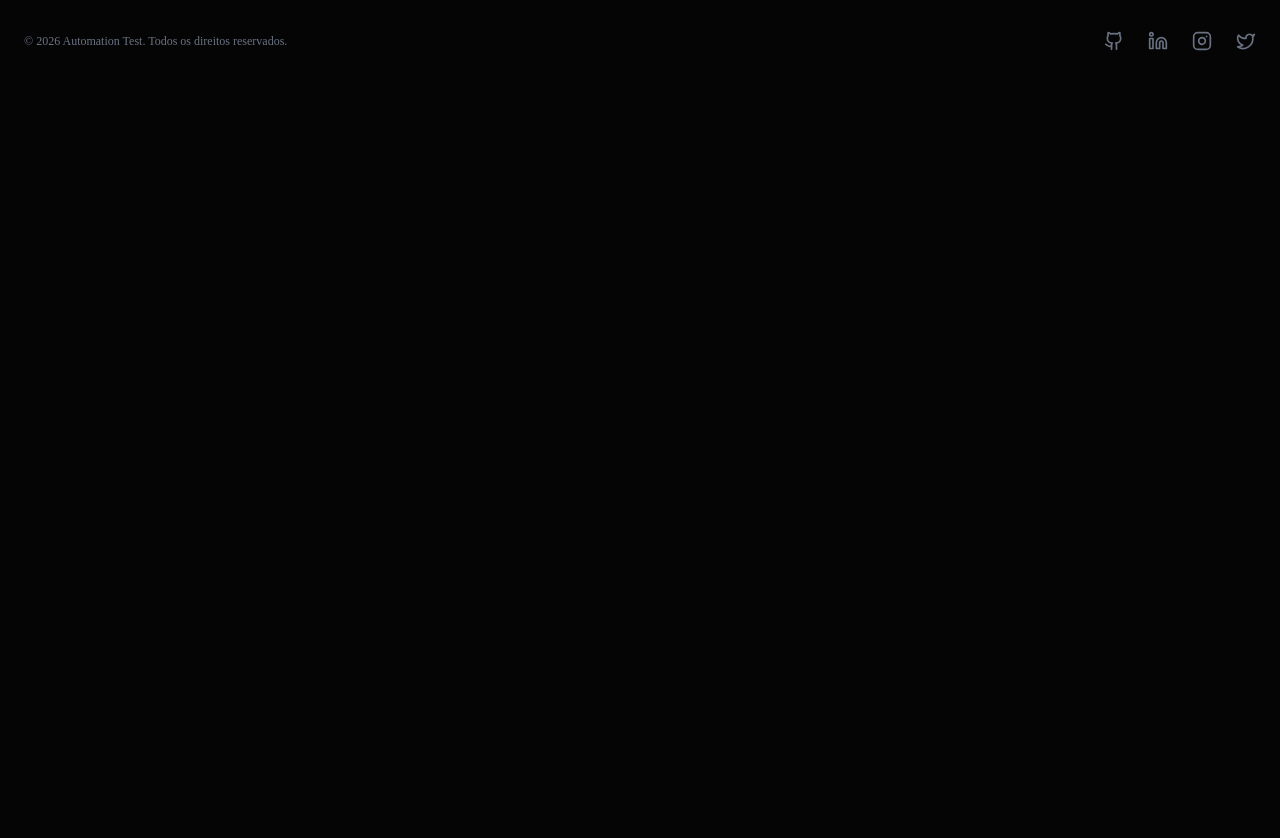
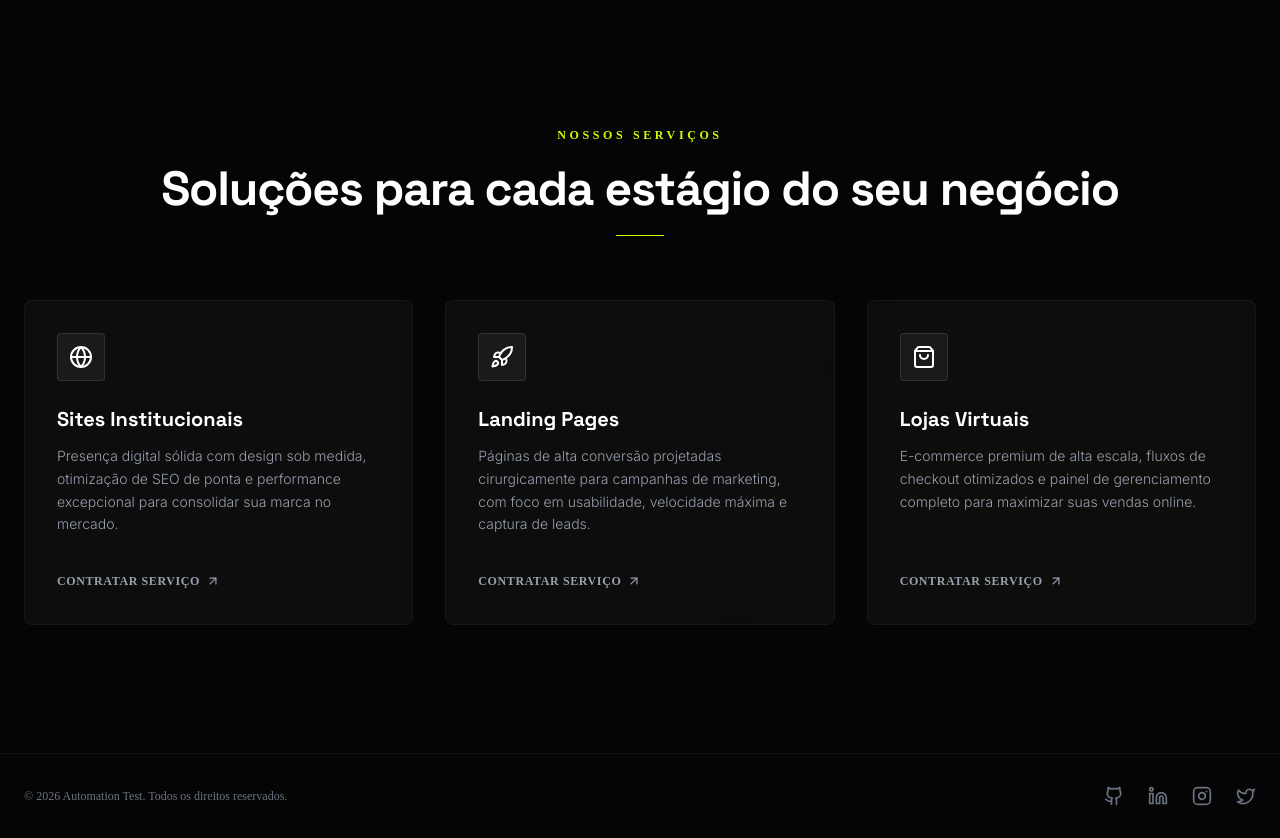
Before and after one commit to wlidemberg/automation-test, a React (Vite) app: page / in a window 1280 px wide. Shown: the part 1540-2378 px from the top of the page. Before the commit the page ends 1623 px from the top, so only its background shows below. Built offline with nearby package versions, Linux system fonts and the light colour scheme.

Commit message:
feat: corrige tipografia global e artefatos de luz, e adiciona secao de servicos em grid

```diff
--- a/src/components/AboutSection.tsx
+++ b/src/components/AboutSection.tsx
@@ -49,7 +49,7 @@ await automation.optimize({
     <section id="sobre" className="relative py-32 px-6 bg-brand-dark overflow-hidden border-t border-brand-gray/60">
 
       {/* Background radial glow */}
-      <div className="absolute top-1/2 left-0 -translate-y-1/2 w-[350px] h-[350px] bg-brand-neon/5 blur-[120px] rounded-full pointer-events-none" />
+      <div className="absolute top-1/2 left-0 -translate-y-1/2 w-[350px] h-[350px] bg-brand-neon/[0.02] blur-[120px] rounded-full pointer-events-none -z-10" />
 
       <div className="max-w-7xl mx-auto grid grid-cols-1 md:grid-cols-2 gap-16 items-center">
 
@@ -66,10 +66,10 @@ await automation.optimize({
           </span>
 
           <h2 className="text-3xl sm:text-5xl font-space font-bold tracking-tight text-white leading-tight">
-            Nós lideramos com engenharia de alto padrão.
+            Nós lideramos com Engenharia de alto padrão.
           </h2>
 
-          <p className="text-gray-400 font-light leading-relaxed">
+          <p className="font-sans text-gray-400 font-light leading-relaxed">
             Somos especialistas em automação de processos corporativos, robótica de dados e desenvolvimento de interfaces de alto valor. Nosso propósito é acelerar as operações digitais de empresas com o máximo nível de refino estético e estabilidade de infraestrutura.
           </p>
 
@@ -93,10 +93,11 @@ await automation.optimize({
           whileInView={{ opacity: 1, x: 0 }}
           viewport={{ once: true, margin: "-100px" }}
           transition={{ duration: 0.8, ease: [0.16, 1, 0.3, 1] }}
-          className="flex justify-center items-center relative group"
+          className="flex justify-center items-center relative group z-10"
         >
           {/* Neon Glow Backdrop that fades in on group hover */}
-          <div className="absolute inset-0 bg-brand-neon/5 opacity-0 group-hover:opacity-100 blur-3xl transition-opacity duration-500 rounded-lg pointer-events-none -z-10" />
+          <div className="absolute inset-0 bg-brand-neon/[0.02] opacity-0 group-hover:opacity-100 blur-2xl transition-opacity duration-500 rounded-lg pointer-events-none -z-10" />
+
 
           {/* Perspective Wrapper for 3D Tilt */}
           <div className="w-full max-w-[500px] h-[360px] [perspective:1000px]">
--- a/src/components/HeroSection.tsx
+++ b/src/components/HeroSection.tsx
@@ -71,7 +71,7 @@ export default function HeroSection() {
         {/* Supporting Text */}
         <motion.p
           variants={itemVariants}
-          className="text-gray-400 text-base sm:text-xl max-w-2xl mx-auto font-light leading-relaxed"
+          className="font-sans text-gray-400 text-base sm:text-xl max-w-2xl mx-auto font-light leading-relaxed"
         >
           Soluções modernas, rápidas e estratégicas para escalar sua empresa e criar uma presença digital marcante.
         </motion.p>
--- /dev/null
+++ b/src/components/ServicesSection.tsx
@@ -0,0 +1,121 @@
+import { motion } from 'framer-motion'
+import type { Variants } from 'framer-motion'
+import { Globe, Rocket, ShoppingBag, ArrowUpRight } from 'lucide-react'
+
+export default function ServicesSection() {
+  const services = [
+    {
+      title: 'Sites Institucionais',
+      description: 'Presença digital sólida com design sob medida, otimização de SEO de ponta e performance excepcional para consolidar sua marca no mercado.',
+      icon: Globe,
+      link: '#contato'
+    },
+    {
+      title: 'Landing Pages',
+      description: 'Páginas de alta conversão projetadas cirurgicamente para campanhas de marketing, com foco em usabilidade, velocidade máxima e captura de leads.',
+      icon: Rocket,
+      link: '#contato'
+    },
+    {
+      title: 'Lojas Virtuais',
+      description: 'E-commerce premium de alta escala, fluxos de checkout otimizados e painel de gerenciamento completo para maximizar suas vendas online.',
+      icon: ShoppingBag,
+      link: '#contato'
+    }
+  ]
+
+  const containerVariants: Variants = {
+    hidden: { opacity: 0 },
+    visible: {
+      opacity: 1,
+      transition: {
+        staggerChildren: 0.15,
+        delayChildren: 0.1
+      }
+    }
+  }
+
+  const cardVariants: Variants = {
+    hidden: { opacity: 0, y: 30 },
+    visible: {
+      opacity: 1,
+      y: 0,
+      transition: {
+        duration: 0.8,
+        ease: [0.16, 1, 0.3, 1]
+      }
+    }
+  }
+
+  return (
+    <section id="servicos" className="relative py-32 px-6 bg-brand-dark overflow-hidden border-t border-brand-gray/60">
+
+      {/* Ambient background glow */}
+      <div className="absolute bottom-0 right-0 w-[400px] h-[400px] bg-brand-neon/[0.015] blur-[150px] rounded-full pointer-events-none" />
+
+      <div className="max-w-7xl mx-auto space-y-16">
+
+        {/* Section Header */}
+        <div className="text-center space-y-4">
+          <span className="text-xs uppercase tracking-[0.3em] font-semibold text-brand-neon block">
+            NOSSOS SERVIÇOS
+          </span>
+          <h2 className="text-3xl sm:text-5xl font-space font-bold tracking-tight text-white leading-tight">
+            Soluções para cada estágio do seu negócio
+          </h2>
+          <div className="w-12 h-[1px] bg-brand-neon mx-auto mt-4" />
+        </div>
+
+        {/* Services Bento Grid */}
+        <motion.div
+          variants={containerVariants}
+          initial="hidden"
+          whileInView="visible"
+          viewport={{ once: true, margin: "-100px" }}
+          className="grid grid-cols-1 md:grid-cols-3 gap-8"
+        >
+          {services.map((service, index) => {
+            const Icon = service.icon
+            return (
+              <motion.div
+                key={index}
+                variants={cardVariants}
+                className="group bg-brand-gray/40 border border-white/5 p-8 rounded-lg flex flex-col justify-between hover:border-brand-neon/30 hover:bg-brand-gray/60 hover:-translate-y-2 transition-all duration-300 relative overflow-hidden backdrop-blur-sm"
+              >
+                {/* Visual card hover reflection effect */}
+                <div className="absolute inset-0 bg-gradient-to-tr from-brand-neon/[0.02] to-transparent opacity-0 group-hover:opacity-100 transition-opacity duration-300 pointer-events-none" />
+
+                <div className="space-y-6">
+                  {/* Icon wrap */}
+                  <div className="w-12 h-12 rounded bg-brand-gray flex items-center justify-center border border-white/10 group-hover:border-brand-neon/40 transition-colors duration-300">
+                    <Icon className="w-6 h-6 text-white group-hover:text-brand-neon transition-colors duration-300" />
+                  </div>
+
+                  <div className="space-y-3">
+                    <h3 className="text-xl font-space font-bold text-white group-hover:text-brand-neon transition-colors duration-300">
+                      {service.title}
+                    </h3>
+                    <p className="font-sans text-sm text-gray-400 font-light leading-relaxed">
+                      {service.description}
+                    </p>
+                  </div>
+                </div>
+
+                <div className="pt-8 mt-auto">
+                  <a
+                    href={service.link}
+                    className="inline-flex items-center gap-1.5 text-xs uppercase tracking-wider font-semibold text-gray-400 group-hover:text-brand-neon transition-colors duration-300"
+                  >
+                    Contratar Serviço
+                    <ArrowUpRight className="w-3.5 h-3.5 group-hover:translate-x-0.5 group-hover:-translate-y-0.5 transition-transform duration-300" />
+                  </a>
+                </div>
+              </motion.div>
+            )
+          })}
+        </motion.div>
+
+      </div>
+    </section>
+  )
+}
--- a/src/pages/Home.tsx
+++ b/src/pages/Home.tsx
@@ -1,5 +1,6 @@
 import HeroSection from '../components/HeroSection'
 import AboutSection from '../components/AboutSection'
+import ServicesSection from '../components/ServicesSection'
 
 export default function Home() {
   return (
@@ -9,6 +10,9 @@ export default function Home() {
 
       {/* About Section */}
       <AboutSection />
+
+      {/* Services Section */}
+      <ServicesSection />
     </div>
   )
 }
```
Also changed, not shown: documentacao/levantamento_requisitos.md (+1 -0 lines).
